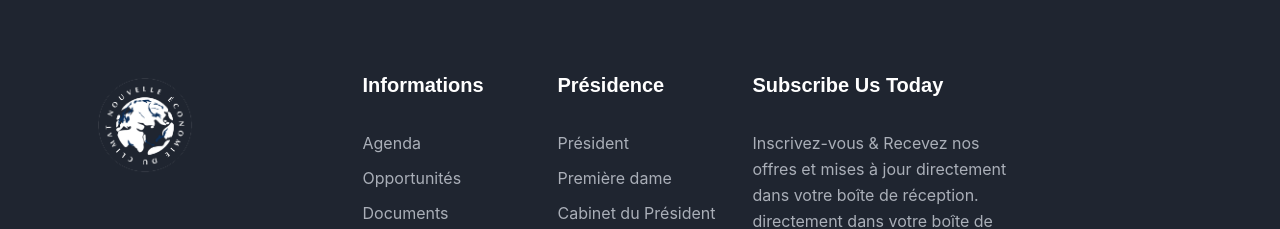
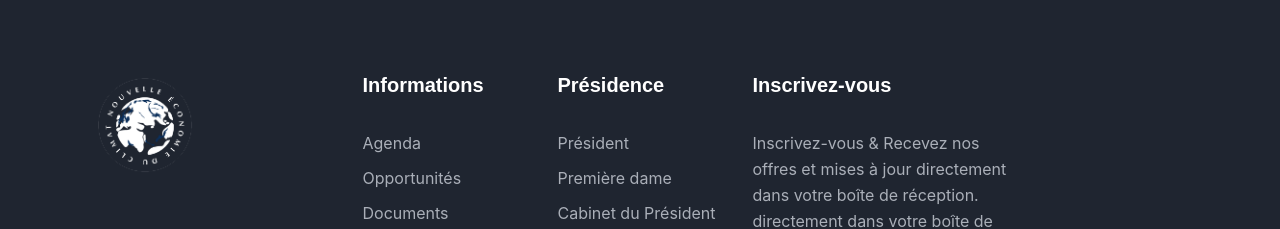
Before and after one commit to jambu43/nec, a Next.js app: page / in a window 1280 px wide. Shown: the part 4370-4599 px from the top of the page. Built offline with nearby package versions, Linux system fonts and the light colour scheme.

Commit message:
Fix: same thinks

```diff
--- a/components/layouts/Footer.tsx
+++ b/components/layouts/Footer.tsx
@@ -119,7 +119,7 @@ function Footer() {
                   <div className="pd_top_20"></div>
 
                   <div className="fo_wid_title">
-                    <h2>Subscribe Us Today</h2>
+                    <h2>Inscrivez-vous </h2>
                   </div>
                 </div>
                 <div className="footer_widgets foo_subscribe light_color style_one">
--- a/pages/index.tsx
+++ b/pages/index.tsx
@@ -705,11 +705,11 @@ export default function Home() {
         <section className="call-to-action">
           <div className="call_to_action style_one">
             <div className="image">
-              <img
+              {/* <img
                 src="assets/images/cal-action-bg-2.jpg"
                 className="img-fluid"
                 alt="image"
-              />
+              /> */}
             </div>
             <div className="auto-container">
               <div className="row">
```
